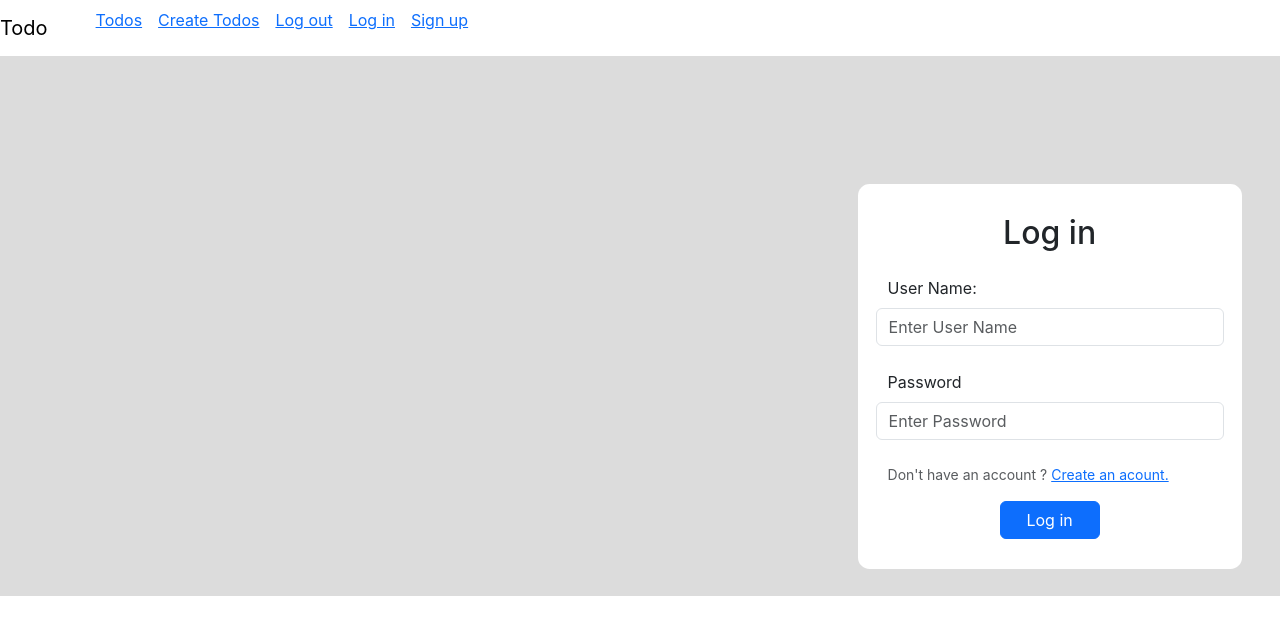
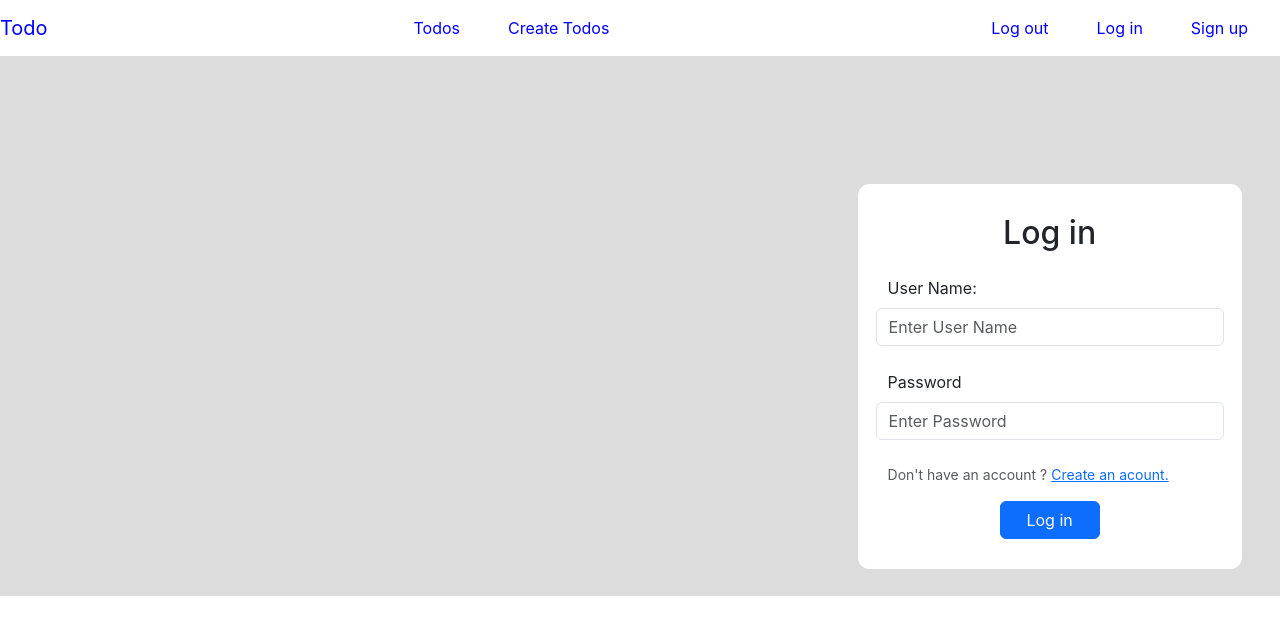
Before and after one commit to Osorabrian/Todo-React-Frontend, a React (Create React App) app: page / in a window 1280 px wide. Shown: the top 634 px of the page. Built offline with nearby package versions, Linux system fonts and the light colour scheme.

Commit message:
add styling to navbar

```diff
--- /dev/null
+++ b/src/components/Navbar/navbar.css
@@ -0,0 +1,3 @@
+#navbar a{
+    color: blue;
+}
--- a/src/components/Navbar/navbar.js
+++ b/src/components/Navbar/navbar.js
@@ -1,17 +1,24 @@
 import React from 'react'
 import { NavLink } from 'react-router-dom'
+import './navbar.css'
 
 export default function Navbar(){
     return(
-        <div className='navbar'>
+        <div className='navbar' id='navbar'>
+
             <NavLink to='/' className={'navbar-brand'}>Todo</NavLink>
-            <ul className='me-auto'>
-                <NavLink to='/todos' className={'nav-item me-3'}>Todos</NavLink>
-                <NavLink to='/create-todos' className={'nav-item me-3'}>Create Todos</NavLink>
-                <NavLink to='/' className={'nav-item me-3'}>Log out</NavLink>
-                <NavLink to='/' className={'nav-item me-3'}>Log in</NavLink>
-                <NavLink to="/signup" className={'nav-item me-3'}>Sign up</NavLink>
+
+            <ul className='nav justify-content-center'>
+                <NavLink to='/todos' className={'nav-link me-3'}>Todos</NavLink>
+                <NavLink to='/create-todos' className={'nav-link me-3'}>Create Todos</NavLink>
             </ul>
+
+            <ul className='nav justify-content-right'>
+                <NavLink to='/' className={'nav-link me-3'}>Log out</NavLink>
+                <NavLink to='/' className={'nav-link me-3'}>Log in</NavLink>
+                <NavLink to="/signup" className={'nav-link me-3'}>Sign up</NavLink>
+            </ul>
+
         </div>
     )
 }
```
